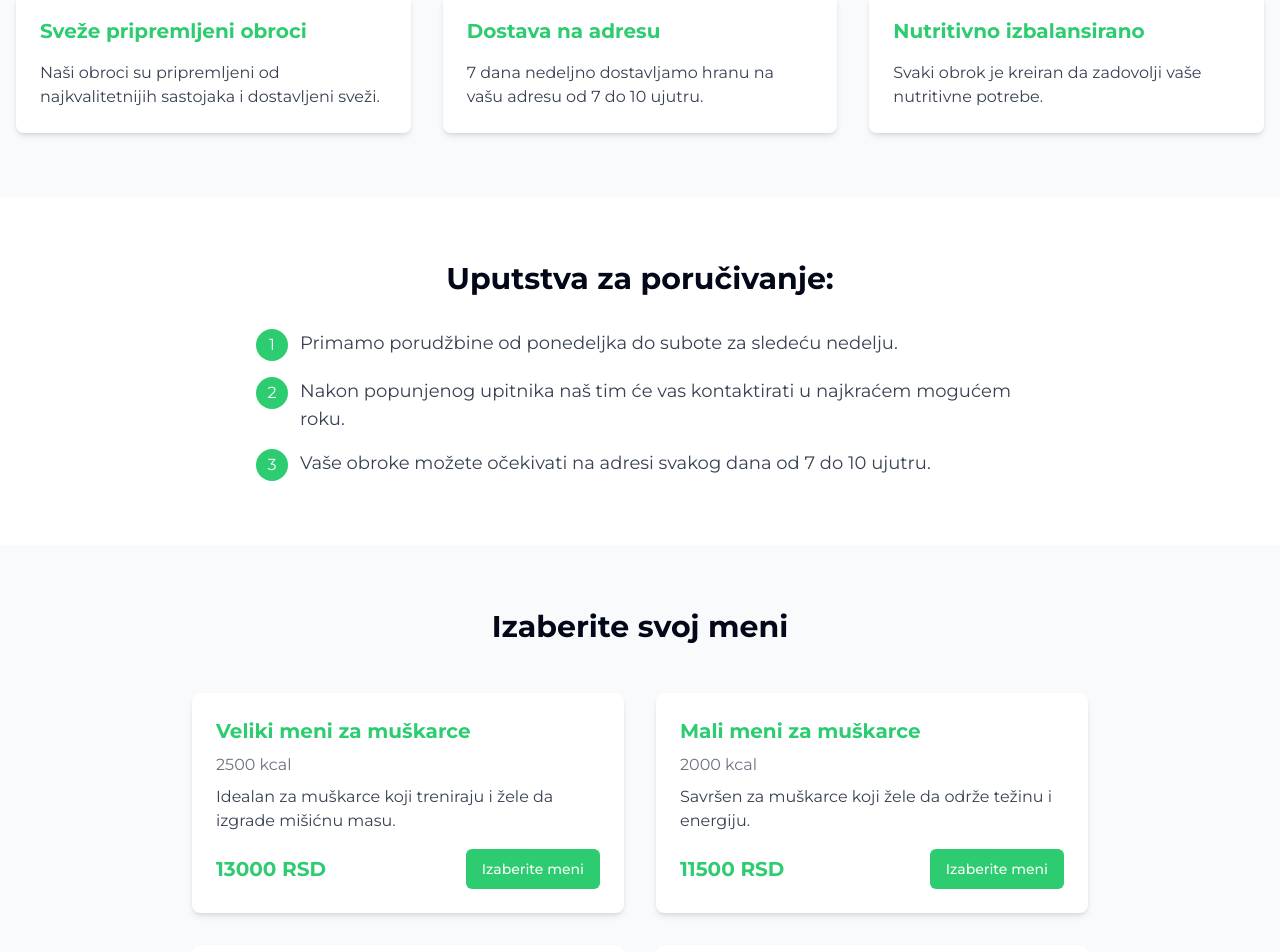
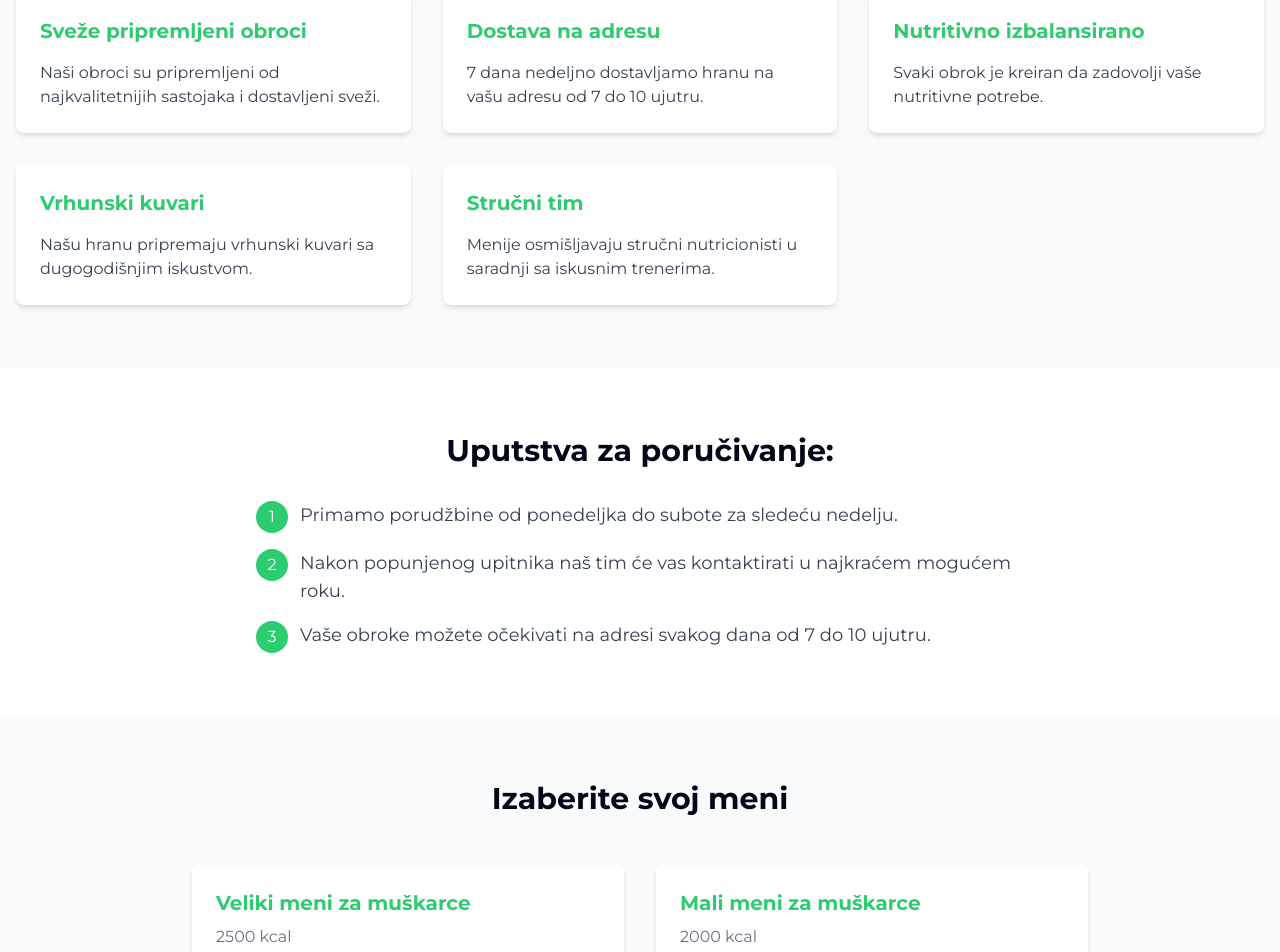
Before and after one commit to nemanjamlad/muscleatz, a React (Vite) app: page / in a window 1280 px wide. Shown: the part 1136-2088 px from the top of the page. Built offline with nearby package versions, Linux system fonts and the light colour scheme.

Commit message:
Add information to features section
Add information about chefs, nutritionists, and trainers to the features section.

```diff
--- a/src/context/LanguageContext.tsx
+++ b/src/context/LanguageContext.tsx
@@ -4,7 +4,7 @@ import { translations, Locale } from '../translations';
 
 type LanguageContextType = {
   locale: Locale;
-  t: (key: string) => string;
+  t: (key: string, options?: { returnObjects?: boolean }) => any;
   changeLanguage: (locale: Locale) => void;
 };
 
@@ -13,7 +13,7 @@ const LanguageContext = createContext<LanguageContextType | undefined>(undefined
 export function LanguageProvider({ children }: { children: ReactNode }) {
   const [locale, setLocale] = useState<Locale>('sr');
 
-  const t = (key: string): string => {
+  const t = (key: string, options?: { returnObjects?: boolean }): any => {
     const keys = key.split('.');
     let translation: any = translations[locale];
 
@@ -22,7 +22,7 @@ export function LanguageProvider({ children }: { children: ReactNode }) {
       translation = translation[k];
     }
 
-    return translation;
+    return options?.returnObjects ? translation : String(translation);
   };
 
   const changeLanguage = (newLocale: Locale) => {
--- a/src/pages/Index.tsx
+++ b/src/pages/Index.tsx
@@ -75,6 +75,16 @@ const Index = () => {
               <div className="bg-white p-6 rounded-lg shadow-md">
                 <h3 className="text-xl font-bold mb-4 text-primary">{t('home.features.nutrition.title')}</h3>
                 <p className="text-gray-700">{t('home.features.nutrition.description')}</p>
+              </div>
+
+              <div className="bg-white p-6 rounded-lg shadow-md">
+                <h3 className="text-xl font-bold mb-4 text-primary">{t('home.features.chefs.title')}</h3>
+                <p className="text-gray-700">{t('home.features.chefs.description')}</p>
+              </div>
+
+              <div className="bg-white p-6 rounded-lg shadow-md">
+                <h3 className="text-xl font-bold mb-4 text-primary">{t('home.features.experts.title')}</h3>
+                <p className="text-gray-700">{t('home.features.experts.description')}</p>
               </div>
             </div>
           </div>
--- a/src/translations.ts
+++ b/src/translations.ts
@@ -1,3 +1,4 @@
+
 export type Locale = 'sr' | 'en';
 
 export const translations = {
@@ -32,6 +33,14 @@ export const translations = {
         nutrition: {
           title: 'Nutritivno izbalansirano',
           description: 'Svaki obrok je kreiran da zadovolji vaše nutritivne potrebe.'
+        },
+        chefs: {
+          title: 'Vrhunski kuvari',
+          description: 'Našu hranu pripremaju vrhunski kuvari sa dugogodišnjim iskustvom.'
+        },
+        experts: {
+          title: 'Stručni tim',
+          description: 'Menije osmišljavaju stručni nutricionisti u saradnji sa iskusnim trenerima.'
         }
       },
       orderInfo: 'Primamo porudžbine od ponedeljka do subote za sledeću nedelju.',
@@ -132,6 +141,14 @@ export const translations = {
         nutrition: {
           title: 'Nutritionally Balanced',
           description: 'Each meal is designed to meet your nutritional needs.'
+        },
+        chefs: {
+          title: 'Top Chefs',
+          description: 'Our food is prepared by top chefs with years of experience.'
+        },
+        experts: {
+          title: 'Expert Team',
+          description: 'Menus are created by professional nutritionists in collaboration with experienced trainers.'
         }
       },
       orderInfo: 'We accept orders from Monday to Saturday for the following week.',
```
